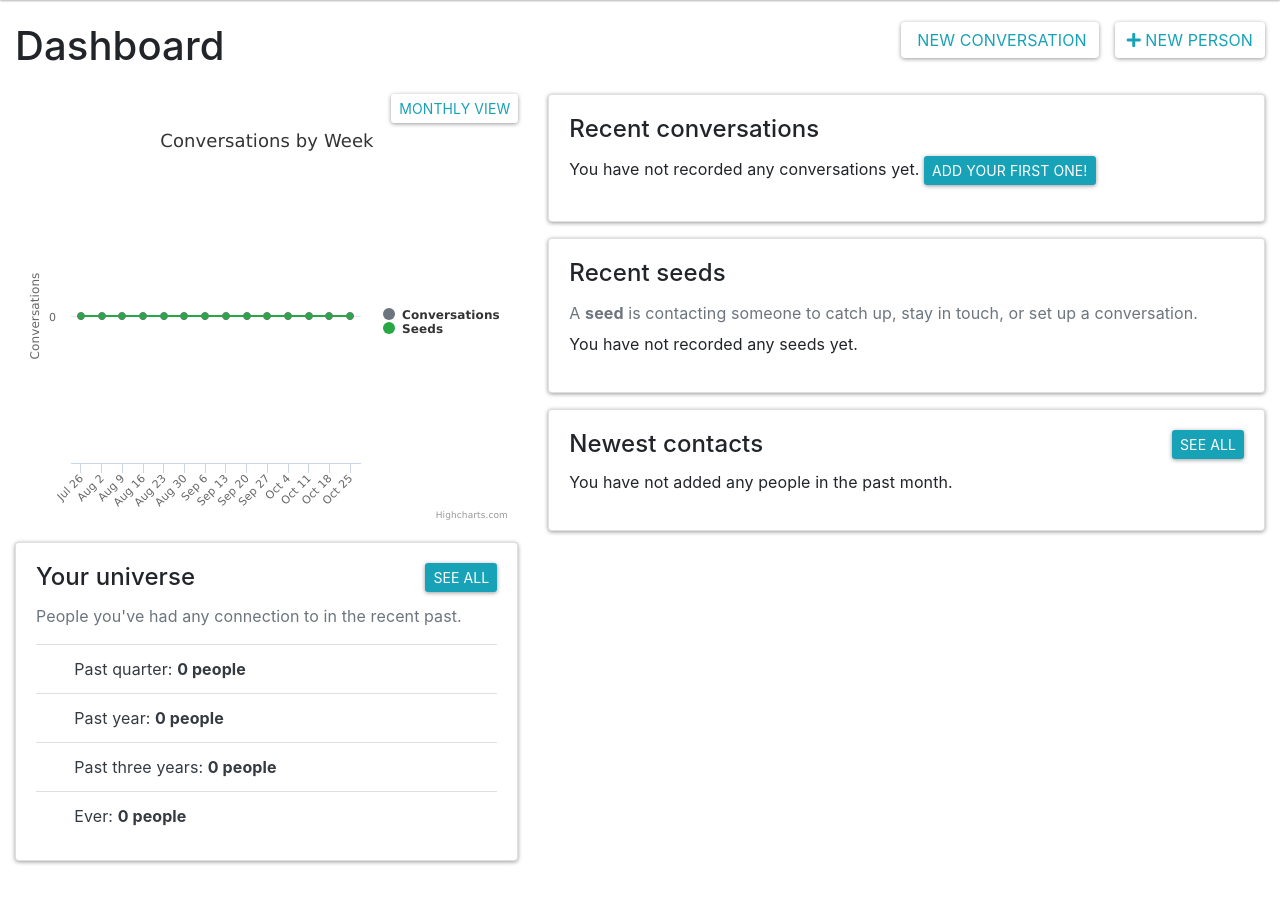
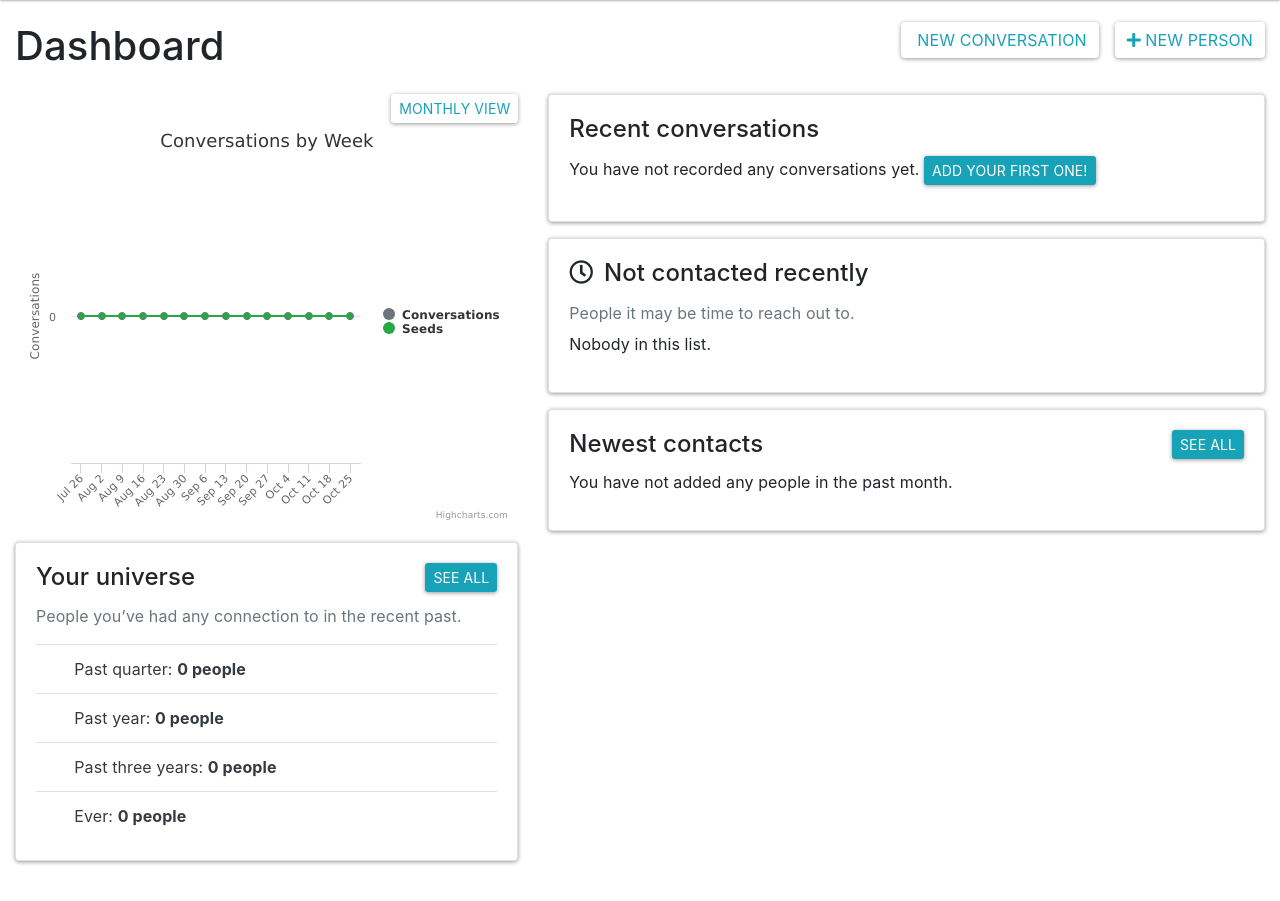
Before and after one commit to jcgiuffrida/seeds, a Django app: page /dashboard/ in a window 1280 px wide. Shown: the part 63-964 px from the top of the page. Run offline with Django 3.2, Linux system fonts and the light colour scheme; the visitor is signed in with stand-in values (Sample User, id 1); data that the repository does not hold is empty; some libraries are stand-ins or nearby versions.

Commit message:
Add not contacted list

```diff
--- a/seeds/templates/home.html
+++ b/seeds/templates/home.html
@@ -31,7 +31,7 @@
           <a class="btn btn-sm btn-info float-right" href="{% url 'person_list' %}?seeds=on">See all</a>
           Your universe
         </h4>
-        <p class="text-muted">People you've had any connection to in the recent past.</p>
+        <p class="text-muted">People you’ve had any connection to in the recent past.</p>
         <ul class="list-group list-group-flush">
           <a class="list-group-item hoverable" href="{% url 'person_list' %}?date=quarter">
             <i class="far fa-users mr-1"></i>
@@ -80,22 +80,19 @@
     <div class="card mb-3">
       <div class="card-body">
         <h4 class="card-title">
-          {% if seed_list %}
-            <a class="btn btn-sm btn-info float-right" href="{% url 'conversation_list' %}?seeds=on">See all</a>
-          {% endif %}
-          Recent seeds
+          <i class="far fa-clock mr-1"></i> Not contacted recently
         </h4>
         <h5>
           <small class="text-muted">
-            A <b>seed</b> is contacting someone to catch up, stay in touch, or set up a conversation.
+            People it may be time to reach out to.
           </small>
         </h5>
         <ul class="list-group list-group-flush">
-          {% for conversation in seed_list %}
-            {% include 'conversations/list-item.html' with show_person=True %}
+          {% for person in pings %}
+            {% include 'person/list-item.html' %}
           {% empty %}
             <p>
-              You have not recorded any seeds yet.
+              Nobody in this list.
             </p>
           {% endfor %}
         </ul>
--- a/seeds/views.py
+++ b/seeds/views.py
@@ -27,27 +27,34 @@ class Home(TemplateView):
 
     def get_context_data(self):
         context = super(Home, self).get_context_data()
+
+        ONE_QUARTER_AGO = timezone.now() - timedelta(days=91)
+        ONE_YEAR_AGO = timezone.now() - timedelta(days=365)
+        THREE_YEARS_AGO = timezone.now() - timedelta(days=365.24*3)
+        EVER = timezone.now() - timedelta(days=100000)
+
         new_people = (Person.objects.for_user(self.request.user)
                 .filter(created_on__gte=timezone.now() - timedelta(days=30))
                 .order_by('-created_on'))[:4]
         conversation_list = (Conversation.objects.for_user(self.request.user).prefetch_related('people')
                 .filter(seed=False))[:4]
-        seed_list = (Conversation.objects.for_user(self.request.user).prefetch_related('people')
-                .filter(seed=True))[:4]
-        chart_period = self.request.GET.get('period', 'week')
-        ONE_QUARTER_AGO = timezone.now() - timedelta(days=91)
-        ONE_YEAR_AGO = timezone.now() - timedelta(days=365)
-        THREE_YEARS_AGO = timezone.now() - timedelta(days=365.24*3)
-        EVER = timezone.now() - timedelta(days=100000)
+        pings = (Person.objects.for_user(self.request.user)
+                .exclude(conversations__date__gte=ONE_QUARTER_AGO)
+                .filter(conversations__date__gte=THREE_YEARS_AGO)
+                .annotate(
+                    num_conversations=Count('conversations'),
+                    last_contact=Max('conversations__date'),
+                ).order_by('-num_conversations', '-last_contact'))[:4]
+
         orbit_quarter = Person.objects.filter(conversations__date__gte=ONE_QUARTER_AGO).distinct().count()
         orbit_year = Person.objects.filter(conversations__date__gte=ONE_YEAR_AGO).distinct().count()
         orbit_three_years = Person.objects.filter(conversations__date__gte=THREE_YEARS_AGO).distinct().count()
         orbit_ever = Person.objects.filter(conversations__date__gte=EVER).distinct().count()
         context.update({
             'conversation_list': conversation_list,
-            'seed_list': seed_list,
+            'pings': pings,
             'new_people': new_people,
-            'chart_period': chart_period,
+            'chart_period': self.request.GET.get('period', 'week'),
             'orbit_quarter': orbit_quarter,
             'orbit_year': orbit_year,
             'orbit_three_years': orbit_three_years,
```
